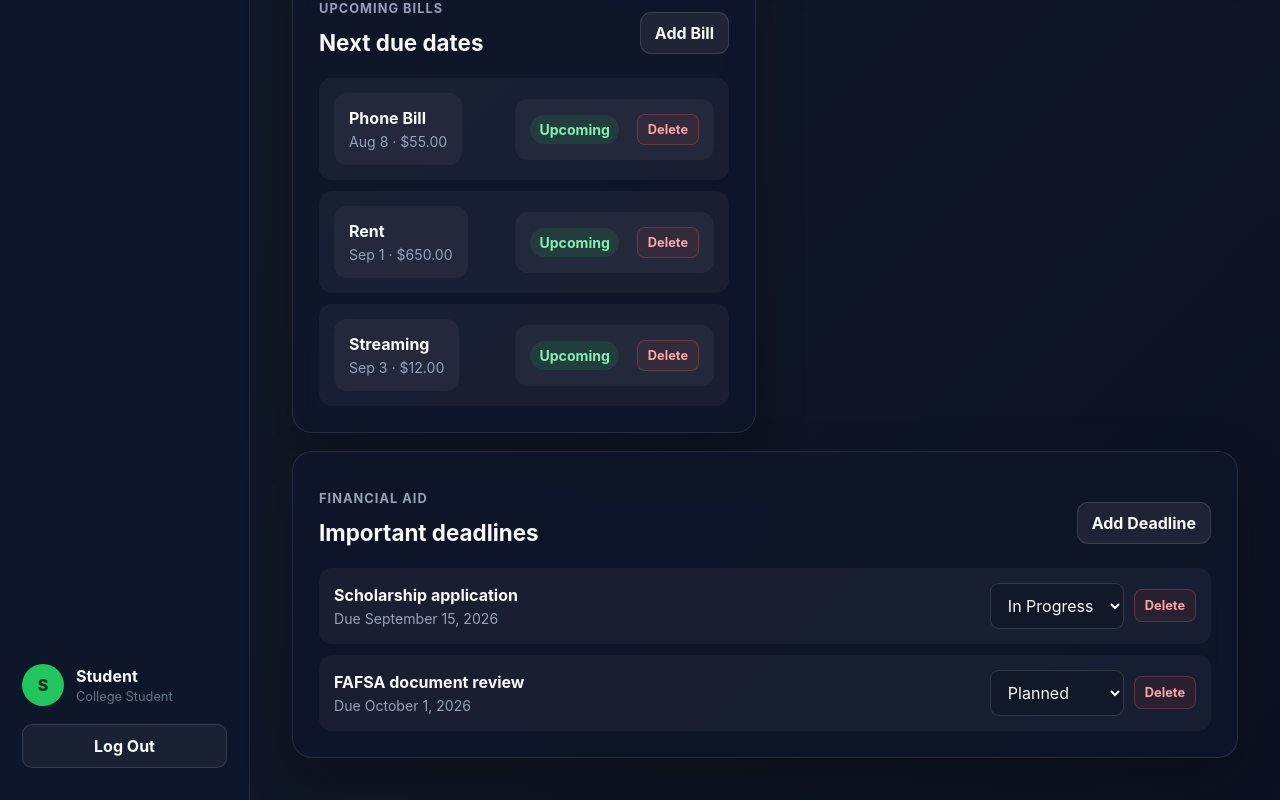
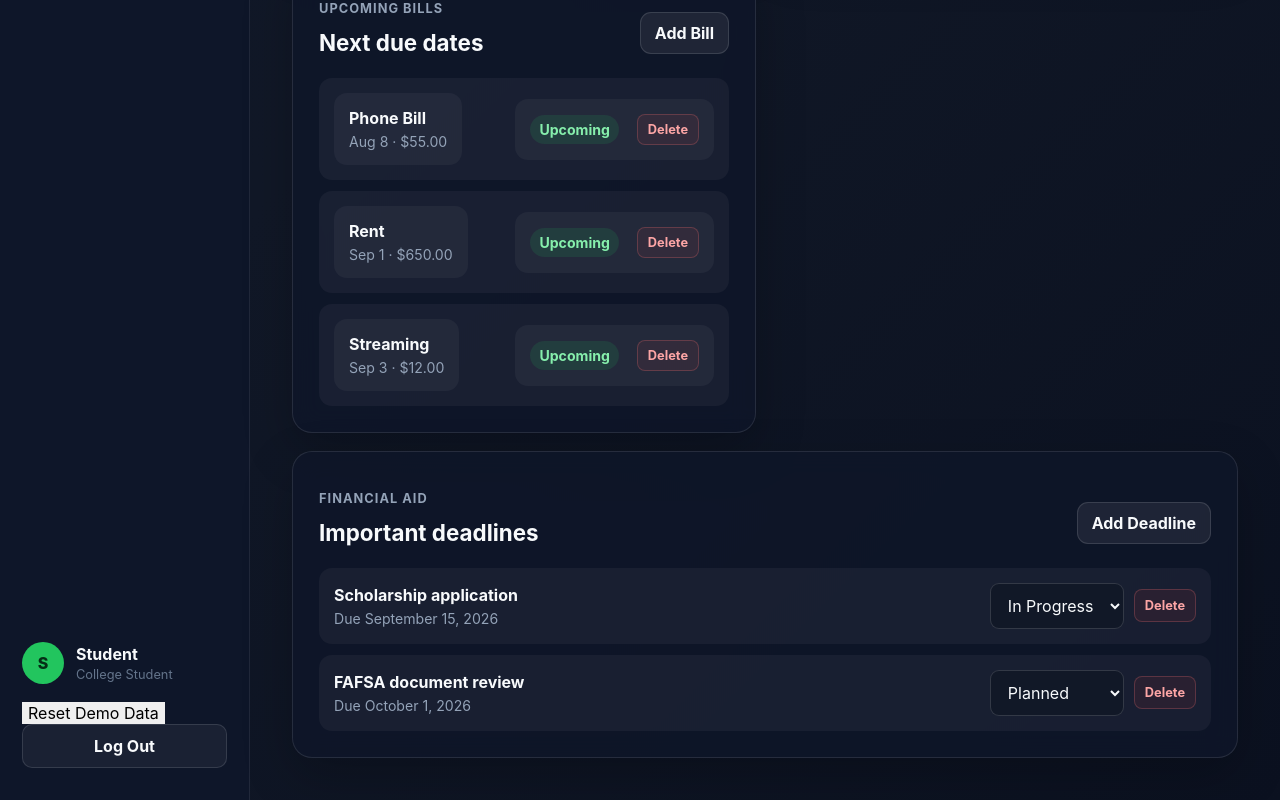
Before and after one commit to JhayStep/steadystep-student-finance-app, a React (Vite) app in the folder client/: page /dashboard in a window 1280 px wide. Shown: the part 1764-2564 px from the top of the page. Built offline with nearby package versions, Linux system fonts and the light colour scheme.

Commit message:
Add presentation reset controls

```diff
--- a/client/src/pages/Dashboard.tsx
+++ b/client/src/pages/Dashboard.tsx
@@ -169,6 +169,22 @@ function Dashboard() {
   const [monthlyBudget, setMonthlyBudget] = useState(loadBudget)
   const [savings, setSavings] = useState(loadSavings)
   const [savingsGoal, setSavingsGoal] = useState(loadSavingsGoal)
+  function handleResetDemoData() {
+  localStorage.removeItem("steadystepExpenses")
+  localStorage.removeItem("steadystepBills")
+  localStorage.removeItem("steadystepBudget")
+  localStorage.removeItem("steadystepSavings")
+  localStorage.removeItem("steadystepSavingsGoal")
+  localStorage.removeItem("steadystepAidDeadlines")
+
+  setExpenses(startingExpenses)
+  setBills(startingBills)
+  setMonthlyBudget(2000)
+  setSavings(650)
+  setSavingsGoal(1000)
+
+  window.location.reload()
+}
 
   const [isExpenseModalOpen, setIsExpenseModalOpen] =
     useState(false)
@@ -397,6 +413,15 @@ function Dashboard() {
           </div>
         </div>
 
+        <div className="sidebar-actions">
+  <button
+    type="button"
+    className="reset-demo-button"
+    onClick={handleResetDemoData}
+  >
+    Reset Demo Data
+  </button>
+
   <button
     type="button"
     className="dashboard-logout"
@@ -404,6 +429,8 @@ function Dashboard() {
   >
     Log Out
   </button>
+</div>
+
 </aside>
 
       <main className="dashboard-page">
```
Lines whose indentation alone changed are shown as unchanged.
